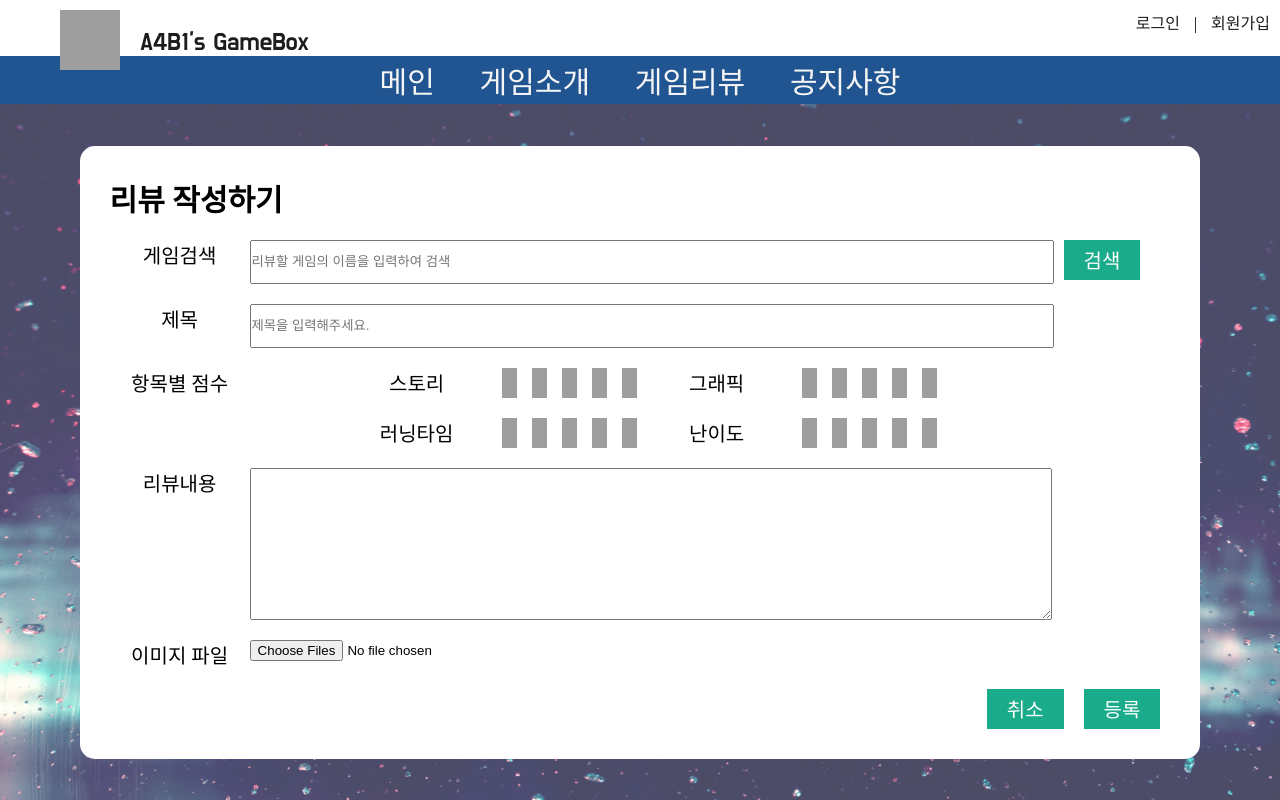
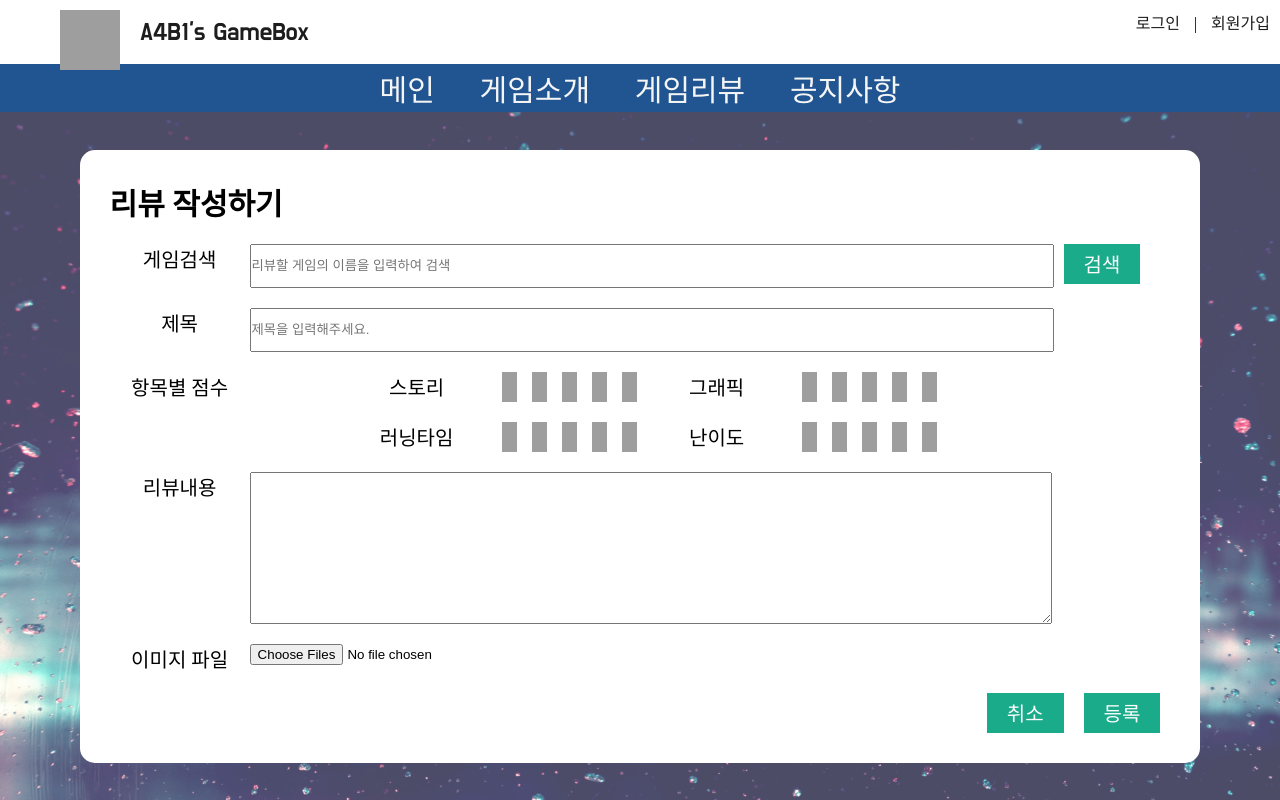
Before and after one commit to rewhwan/a4b1, a PHP site: page /a4b1/game_review/review_insert_form.php in a window 1280 px wide. Run offline with PHP 8.4, Linux system fonts and the light colour scheme; data that the repository does not hold is empty; some libraries are stand-ins or nearby versions; grey boxes are pictures that could not be loaded.

Commit message:
헤더 및 작성폼 CSS 수정

```diff
--- a/common/css/common.css
+++ b/common/css/common.css
@@ -9,10 +9,11 @@
 body{height: 2000px;}
 
 /*최상단 메뉴바 UI*/
-#top_menu {height:7vh; background-color: #ffffff; position: relative;}
+#top_menu {height:8vh; background-color: #ffffff; position: relative;}
 #top_menu ul {position: absolute; top: 10px; right: 0;}
 #top_menu ul li {display: inline-block; margin: 0 10px}
 #logo_container {display: flex; align-items: center;}
+#logo_container a:nth-child(1) {height: 8vh;}
 
 /*최상단 메뉴바 로고 UI*/
 #logo {width: 60px; height: 60px; margin: 10px 20px 10px 60px;}
@@ -32,7 +33,7 @@ body{height: 2000px;}
 
 /*메뉴바 고정 클래스*/
 .leftTopFixed {position: fixed; left: 0; top: 0;}
-.bodyMenuFixed {margin-top: 7vh;}
+.bodyMenuFixed {margin-top: 8vh;}
 
 /*a태그 UI*/
 #menu a {font-size: 30px; color: black;}
--- a/common/js/common.js
+++ b/common/js/common.js
@@ -12,7 +12,7 @@ window.onscroll = function () {
     // body 태그 변수 적용
     var body = document.getElementById("body");
 
-    if(scrollTop > 82) {
+    if(scrollTop > 78) {
         menu.classList.add("leftTopFixed");
         body.classList.add("bodyMenuFixed");
     } else {
--- a/game_review/css/review.css
+++ b/game_review/css/review.css
@@ -39,7 +39,7 @@ body{height: 100vh;}
 #point_container {}
 
 /* 삽입관련 UI ===================================================================*/
-#form_container {font-size: 20px; height: 87vh; display: flex; justify-content: center;
+#form_container {font-size: 20px; height: 86vh; display: flex; justify-content: center;
     align-items: center;}
 #form_container:after { content : ""; display: block; position: absolute; top: 0; left: 0;
     background-image: url('../img/background-1.jpg'); background-size: cover; width: 100%; height: 100%; opacity : 0.7;
```
